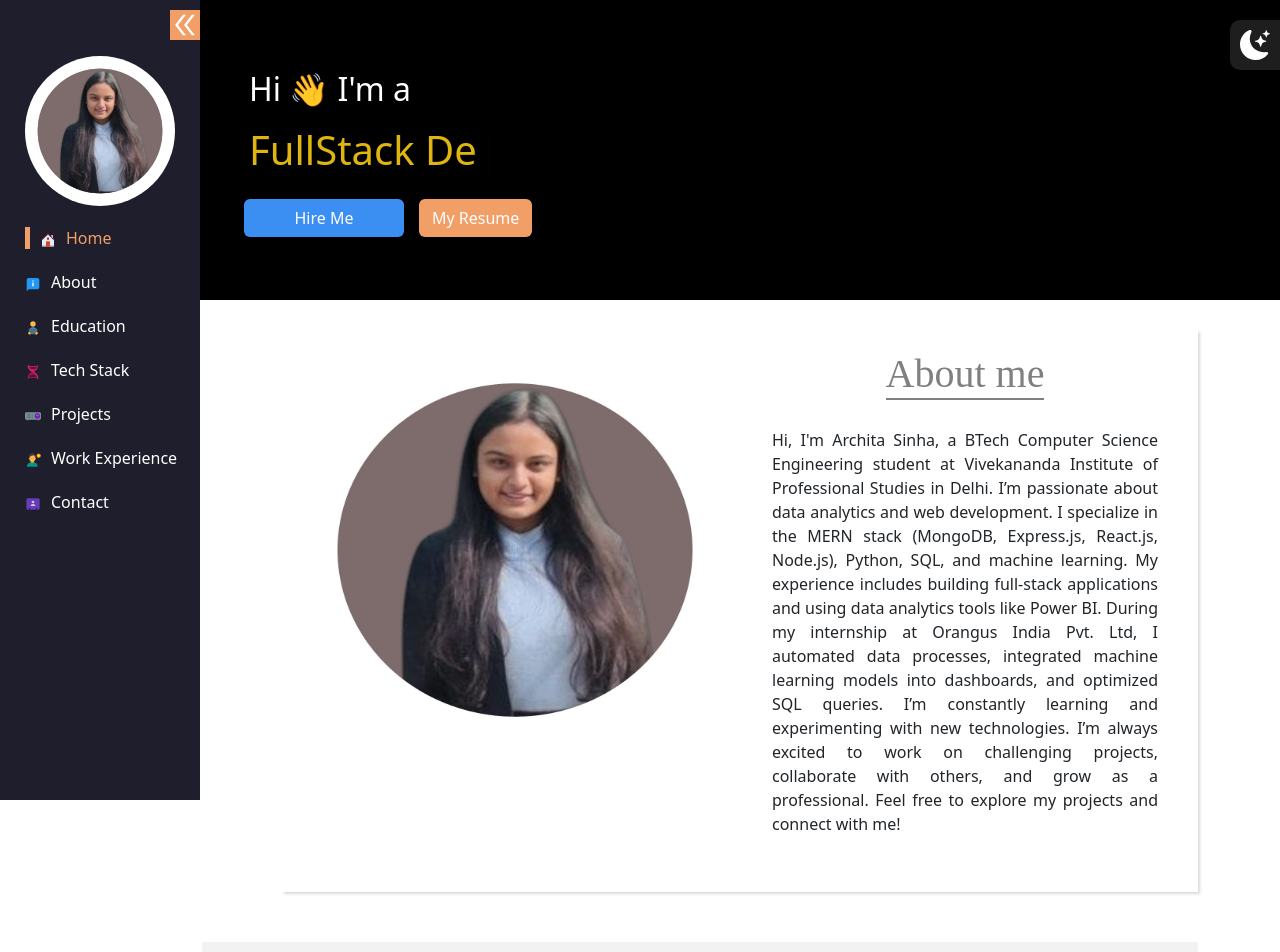
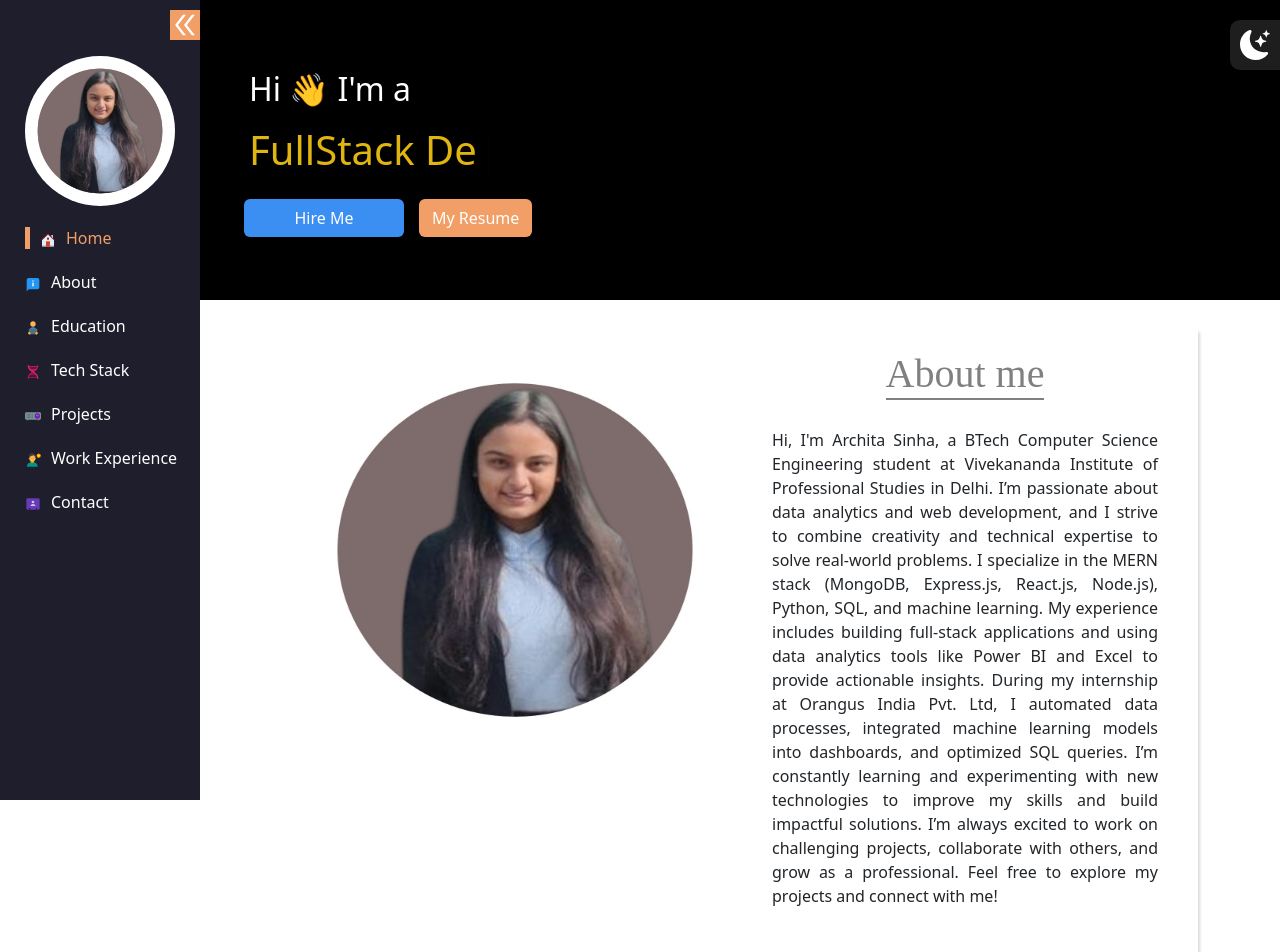
Before and after one commit to architaa1/My_Portfolio, a React (Create React App) app: page / in a window 1280 px wide. Shown: the top 952 px of the page. Built offline with nearby package versions, Linux system fonts and the light colour scheme.

Commit message:
Fix profile image alt text and restore About copy

```diff
--- a/src/pages/About/About.js
+++ b/src/pages/About/About.js
@@ -8,16 +8,16 @@ const About = () => {
         <div className="about" id="about">
           <div className="row">
             <div className="col-md-6 col-xl-6 col-lg-6 col-xs-12 about-img">
-            <img src={profilePic} alt="Archita Sinha" />
+              <img src={profilePic} alt="" />
             </div>
-          <div className="col-md-6 col-xl-6 col-lg-6 col-xs-12 about-content">
+            <div className="col-md-6 col-xl-6 col-lg-6 col-xs-12 about-content">
               <h1>About me</h1>
               <p>
-              Hi, I'm Archita Sinha, a BTech Computer Science Engineering student at Vivekananda Institute of Professional Studies in Delhi. I’m passionate about data analytics and web development.
+              Hi, I'm Archita Sinha, a BTech Computer Science Engineering student at Vivekananda Institute of Professional Studies in Delhi. I’m passionate about data analytics and web development, and I strive to combine creativity and technical expertise to solve real-world problems.
 
-I specialize in the MERN stack (MongoDB, Express.js, React.js, Node.js), Python, SQL, and machine learning. My experience includes building full-stack applications and using data analytics tools like Power BI.
+I specialize in the MERN stack (MongoDB, Express.js, React.js, Node.js), Python, SQL, and machine learning. My experience includes building full-stack applications and using data analytics tools like Power BI and Excel to provide actionable insights.
 
-During my internship at Orangus India Pvt. Ltd, I automated data processes, integrated machine learning models into dashboards, and optimized SQL queries. I’m constantly learning and experimenting with new technologies.
+During my internship at Orangus India Pvt. Ltd, I automated data processes, integrated machine learning models into dashboards, and optimized SQL queries. I’m constantly learning and experimenting with new technologies to improve my skills and build impactful solutions.
 
 I’m always excited to work on challenging projects, collaborate with others, and grow as a professional. Feel free to explore my projects and connect with me!
               </p>
```
